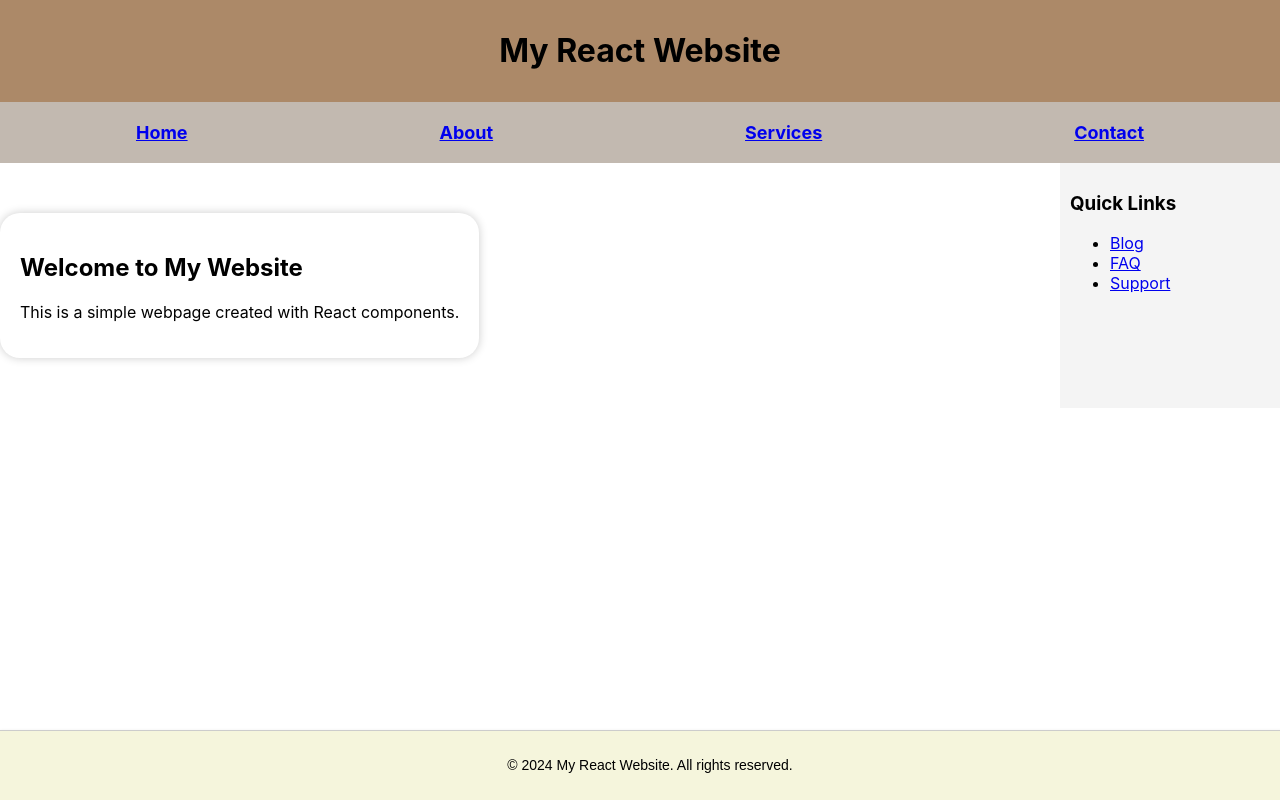
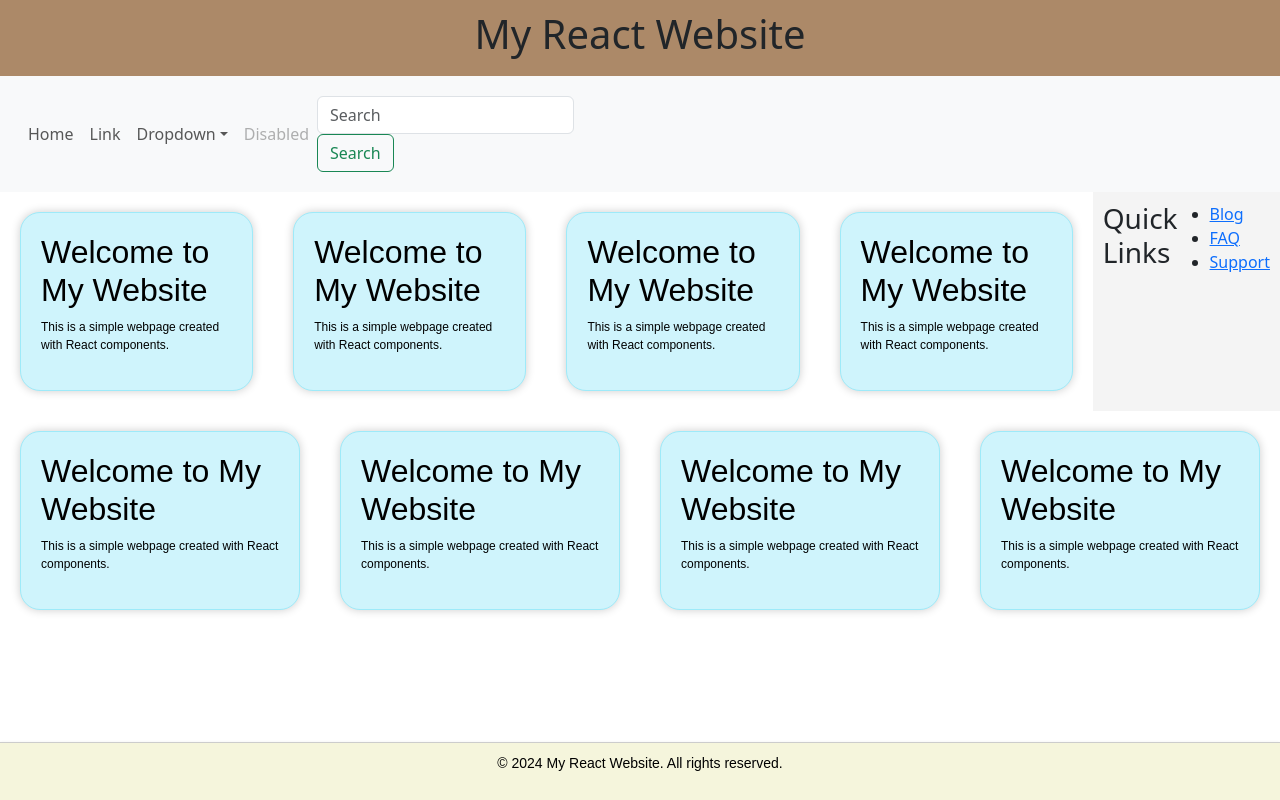
Before and after one commit to Aquareziaprakash/Aquareziaprakash, a React (Create React App) app: page / in a window 1280 px wide. Built offline with nearby package versions, Linux system fonts and the light colour scheme.

Commit message:
applying bootstrap

```diff
--- a/package.json
+++ b/package.json
@@ -6,9 +6,10 @@
     "@testing-library/jest-dom": "^5.17.0",
     "@testing-library/react": "^13.4.0",
     "@testing-library/user-event": "^13.5.0",
+    "bootstrap": "^5.3.3",
     "react": "^18.3.1",
     "react-dom": "^18.3.1",
-    "react-scripts": "5.0.1",
+    "react-scripts": "^5.0.1",
     "web-vitals": "^2.1.4"
   },
   "scripts": {
--- a/src/App.js
+++ b/src/App.js
@@ -12,7 +12,16 @@
             <Navbar />
             <div style={{ display: "flex", justifyContent: "space-between" }}>
                 <MainContent />
+                <MainContent />
+                <MainContent />
+                <MainContent />
                 <Sidebar />
+            </div>
+            <div style={{ display: "flex", justifyContent: "space-between" }}>
+                <MainContent />
+                <MainContent />
+                <MainContent />
+                <MainContent />
             </div>
             <Footer />
         </div>
--- a/src/components/Header.js
+++ b/src/components/Header.jsx
@@ -11,7 +11,7 @@
 const styles = {
     header: {
         backgroundColor: "#Ac8968",
-        color: "3E362E",
+        color: "3362E",
         padding: "10px",
         textAlign: "center",
     },
--- a/src/components/MainContent.js
+++ b/src/components/MainContent.jsx
@@ -2,7 +2,7 @@
 
 function MainContent() {
     return (
-        <main style={styles.main}>
+        <main style={styles.main} className="alert alert-info">
             <h2>Welcome to My Website</h2>
             <p>This is a simple webpage created with React components.</p>
         </main>
@@ -11,15 +11,20 @@
 
 const styles = {
     main: {
+
         bagroundcolor: '865D36',
         padding: "20px",
+        width: "70%",
+        margin: "20px",
+        // display: "flex",
+        fontFamily: "Arial, sans-serif",
+        fontSize: "12px",
         textAlign: "left",
         color: "Black",
-        marginTop: "50px",
-        marginBottom: "50px",
         borderRadius: "20px",
         boxShadow: "0 0 10px rgba(0, 0, 0, 0.2)",
         position: 'relative',
+        overflowwrap: "anywhere",
     },
 };
 
--- a/src/components/Navbar.js
+++ /dev/null
@@ -1,43 +0,0 @@
-import React from "react";
-
-function Navbar() {
-    return (
-        <nav style={styles.nav}>
-            <ul style={styles.navList}>
-                <li style={styles.navItem}><a href="#home">Home</a></li>
-                <li style={styles.navItem}><a href="#about">About</a></li>
-                <li style={styles.navItem}><a href="#services">Services</a></li>
-                <li style={styles.navItem}><a href="#contact">Contact</a></li>
-            </ul>
-        </nav>
-    );
-}
-
-const styles = {
-    nav: {
-        backgroundColor: "#C2B9B0",
-        padding: "10px",
-
-    },
-    navList: {
-        listStyle: "none",
-        display: "flex",
-        justifyContent: "space-around",
-        margin: 0,
-        padding: 0,
-        position: "80% center",
-    },
-    navItem: {
-        color: "#ffff",
-        fontSize: "18px",
-        padding: "10px",
-        cursor: "pointer",
-        fontWeight: "bold",
-        transition: "color 0.3s",
-        textDecoration: "none",
-        textColor: "Black",
-        linkcolor: "black"
-    },
-};
-
-export default Navbar;
--- /dev/null
+++ b/src/components/Navbar.jsx
@@ -0,0 +1,51 @@
+import React from "react";
+import 'bootstrap/dist/css/bootstrap.min.css';
+import 'bootstrap/dist/js/bootstrap.bundle.min.js';
+
+function Navbar() {
+    const styles = {
+        nav: {
+            backgroundColor: "#C2B9B0",
+            padding: "20px",
+        },
+    };
+
+    return (
+        <nav className="navbar navbar-expand-lg navbar-light bg-light" style={styles.nav}>
+            <button className="navbar-toggler" type="button" data-toggle="collapse" data-target="#navbarSupportedContent" aria-controls="navbarSupportedContent" aria-expanded="false" aria-label="Toggle navigation">
+                <span className="navbar-toggler-icon"></span>
+            </button>
+
+            <div className="collapse navbar-collapse" id="navbarSupportedContent">
+                <ul className="navbar-nav mr-auto">
+                    <li className="nav-item active">
+                        <a className="nav-link" href="#" style={styles.navItem}>Home <span className="sr-only"></span></a>
+                    </li>
+                    <li className="nav-item">
+                        <a className="nav-link" href="#" style={styles.navItem}>Link</a>
+                    </li>
+                    <li className="nav-item dropdown">
+                        <a className="nav-link dropdown-toggle" href="#" id="navbarDropdown" role="button" data-toggle="dropdown" aria-haspopup="true" aria-expanded="false" style={styles.navItem}>
+                            Dropdown
+                        </a>
+                        <div className="dropdown-menu" aria-labelledby="navbarDropdown">
+                            <a className="dropdown-item" href="#">Action</a>
+                            <a className="dropdown-item" href="#">Another action</a>
+                            <div className="dropdown-divider"></div>
+                            <a className="dropdown-item" href="#">Something else here</a>
+                        </div>
+                    </li>
+                    <li className="nav-item">
+                        <a className="nav-link disabled" href="#" style={styles.navItem}>Disabled</a>
+                    </li>
+                </ul>
+                <form className="form-inline my-2 my-lg-0">
+                    <input className="form-control mr-sm-2" type="search" placeholder="Search" aria-label="Search" />
+                    <button className="btn btn-outline-success my-2 my-sm-0" type="submit">Search</button>
+                </form>
+            </div>
+        </nav>
+    );
+}
+
+export default Navbar;
--- a/src/components/Sidebar.js
+++ b/src/components/Sidebar.jsx
@@ -19,6 +19,7 @@
         padding: "10px",
         backgroundColor: "#f4f4f4",
         float: "right",
+        display: "flex",
     },
 };
 
--- a/src/index.js
+++ b/src/index.js
@@ -3,6 +3,8 @@
 import './index.css';
 import App from './App';
 import reportWebVitals from './reportWebVitals';
+import 'bootstrap/dist/css/bootstrap.min.css';
+import 'bootstrap/dist/js/bootstrap.bundle.min.js';
 
 const root = ReactDOM.createRoot(document.getElementById('root'));
 root.render(
```
Also changed, not shown: src/components/Footer.jsx (renamed from src/components/Footer.js), 1 other file (tests, documents, lock files or other folders).
